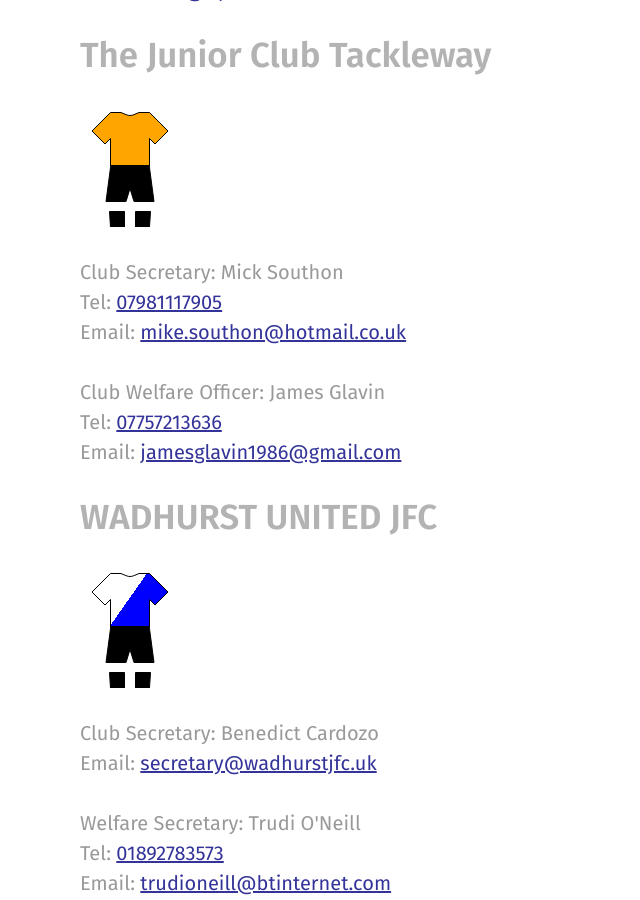
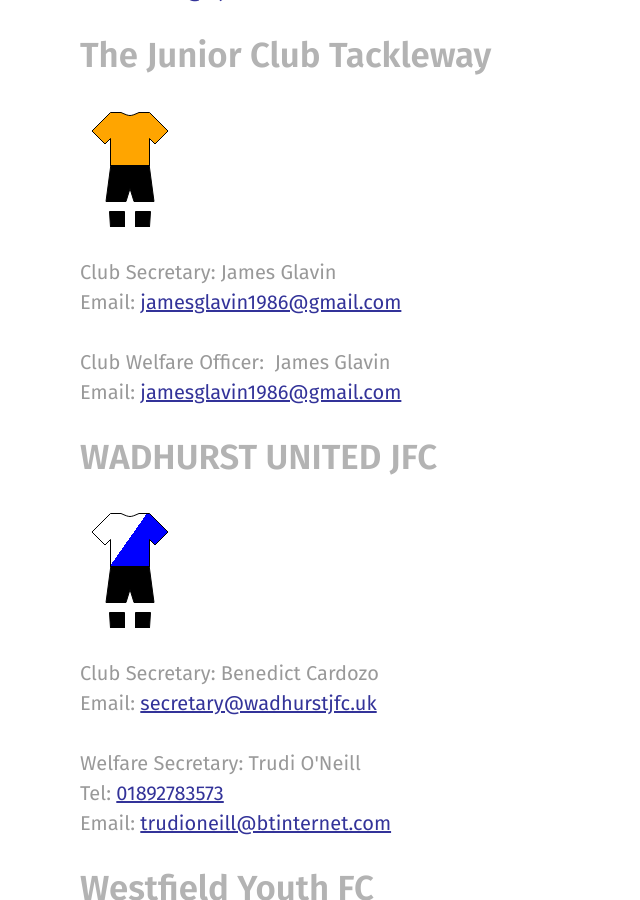
Before and after one commit to rotherleague/Rother, a Jekyll site: the page built from clubs.md, in a window 1280 px wide and 900 px high, scrolled down 13351 px. Shown: the whole window, without its empty margins (0-640 px from the left). Built offline with Jekyll 4.4.1, drawn with Linux system fonts in a browser that asks for light colours; nearby versions of some CDN libraries.

Commit message:
Update junior_club_tackleway.html

```diff
--- a/_includes/clubs/junior_club_tackleway.html
+++ b/_includes/clubs/junior_club_tackleway.html
@@ -4,10 +4,8 @@
 
 
 </p>
-<p>Club Secretary: Mick Southon<br>
-  Tel: <a href="tel:07981117905">07981117905</a><br>
-Email: <a href="mailto:mike.southon@hotmail.co.uk">mike.southon@hotmail.co.uk</a></p>
+<p>Club Secretary: James  Glavin<br>
+Email: <a href="mailto:jamesglavin1986@gmail.com">jamesglavin1986@gmail.com</a></p>
 
-<p>Club Welfare Officer: James Glavin<br>
-  Tel: <a href="tel:07757213636">07757213636</a><br>
+<p>Club Welfare Officer:  James  Glavin<br>
 Email: <a href="mailto:jamesglavin1986@gmail.com">jamesglavin1986@gmail.com</a></p>
```
